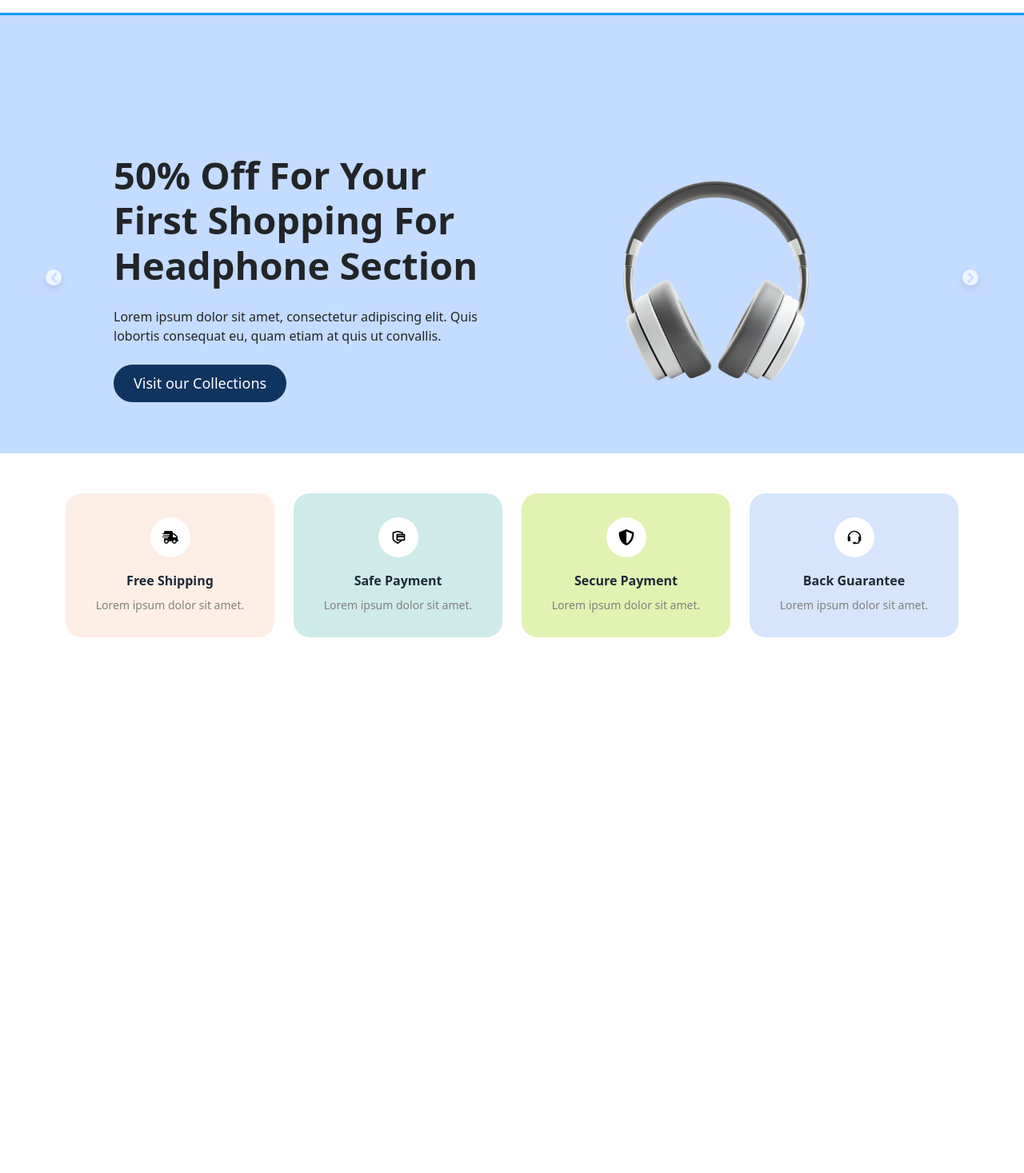
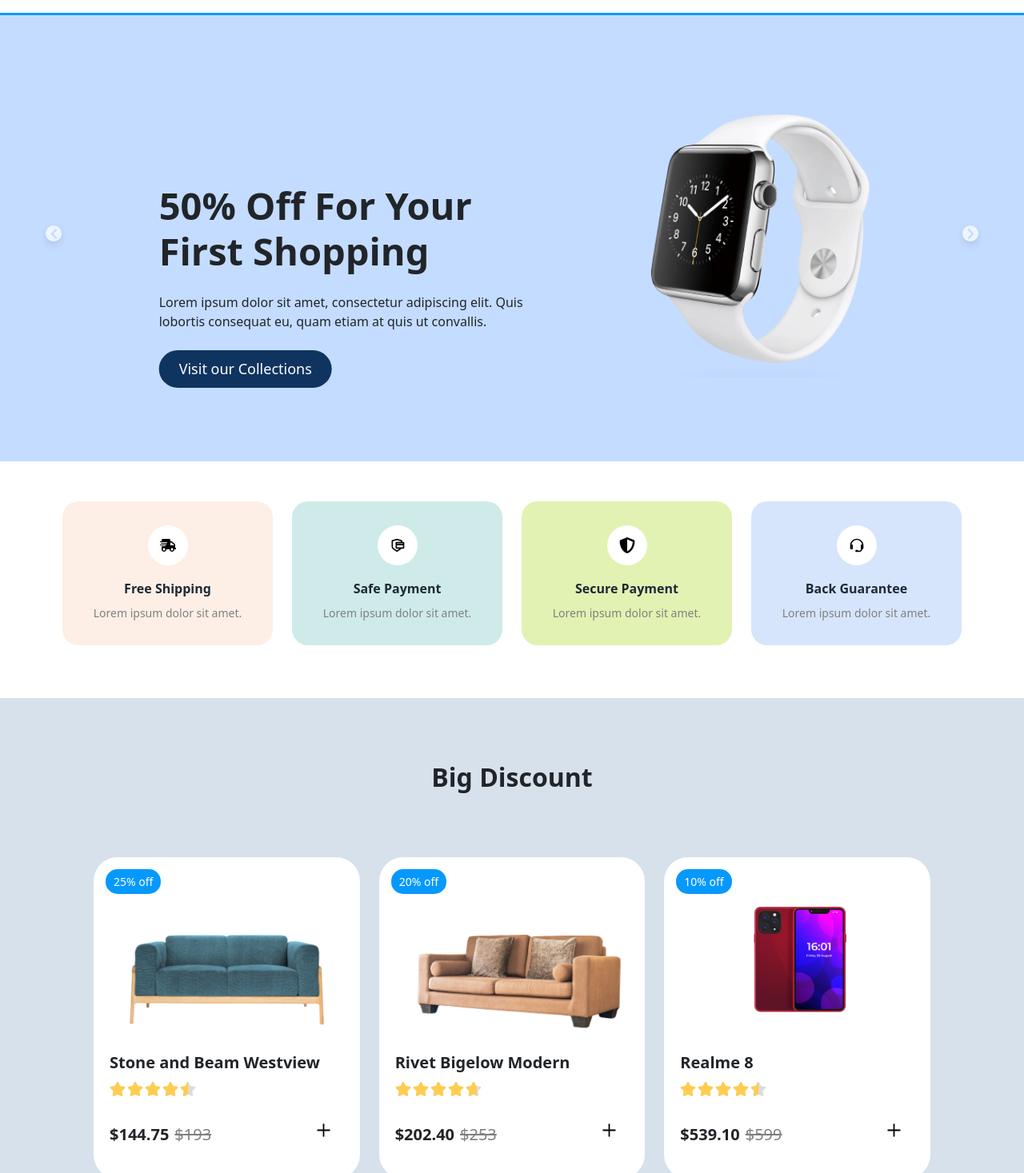
Before and after one commit to ahmedfraig/store, a React (Create React App) app: page / in a window 1280 px wide. Shown: the part 43-1510 px from the top of the page at 80% size. Before the commit the page ends 906 px from the top, so only its background shows below. Built offline with nearby package versions, Linux system fonts and the light colour scheme.

Commit message:
home page

```diff
--- a/src/App.css
+++ b/src/App.css
@@ -1,8 +1,16 @@
-.navElements .nav-link{
+.visible {
+  display: inline;
+}
+
+.hidden {
+  display: none;
+}
+
+.navElements .nav-link {
   font-size: 18px;
 }
 
-.hamburger-icon{
+.hamburger-icon {
   width: 30px;
   height: 25px;
   position: relative;
@@ -13,7 +21,7 @@
   z-index: 9999;
 }
 
-.hamburger-icon span{
+.hamburger-icon span {
   display: block;
   width: 100%;
   height: 3px;
@@ -38,14 +46,18 @@
 }
 
 .homeSlider {
-  background-color: #C4DCFF;
-  padding-top:140px;
-  padding-bottom: 20px;
+  background-color: #c4dcff;
+
   margin-top: 50px;
   position: relative;
 }
-.carouselSlider .slick-slide{
+.carouselSlider .slick-slide {
   padding: 0 60px;
+}
+
+.slider-row{
+    padding-top: 150px;
+  padding-bottom: 20px;
 }
 
 .custom-arrow {
@@ -54,7 +66,7 @@
   transform: translateY(-50%);
   width: 20px;
   height: 20px;
-  font-size:15px;
+  font-size: 15px;
   background-color: rgba(255, 255, 255, 0.7);
   border-radius: 50%;
   display: flex;
@@ -64,7 +76,7 @@
   cursor: pointer;
   z-index: 99;
   transition: all 0.3s ease;
-  color: #C4DCFF;
+  color: #c4dcff;
 }
 
 .custom-arrow:hover {
@@ -92,14 +104,13 @@
   font-weight: 630 !important;
 }
 
-.detail-box button{
+.detail-box button {
   border-radius: 30px;
-  background-color: #0F3460;
+  background-color: #0f3460;
   border: transparent;
   font-size: 18px;
   padding: 10px 25px;
 }
-
 
 /* Wrapper Section */
 .wrapper {
@@ -117,7 +128,7 @@
 
 .service-card:hover {
   transform: translateY(-5px);
-  box-shadow: 0 5px 15px rgba(0,0,0,0.1);
+  box-shadow: 0 5px 15px rgba(0, 0, 0, 0.1);
 }
 
 .service-card .icon {
@@ -147,3 +158,142 @@
   font-weight: 400;
   margin: 0;
 }
+
+  .slider-image-col {
+    padding-top:50px;
+}
+
+.sliderImage {
+  transform: translateY(-85px);
+}
+
+@media (max-width: 768px) {
+  .sliderImage {
+    transform: translateY(0);
+    margin-bottom: 20px;
+  }
+}
+
+.cart-num {
+  font-size: 0.6rem;
+  background-color: #0599FC;
+  position: absolute;
+  top: 0;
+  left: 17px;
+}
+
+.discount-productSection{
+  background-color: #D7E1EB;
+  padding-top: 80px;
+  padding-bottom: 60px;
+}
+
+.products-container{
+  max-width:1000px;
+  padding:0 47px !important;
+}
+
+@media(max-width: 991px) and (min-width: 576px){
+  .products-container{
+    padding:0 0px !important;
+  }
+}
+
+.product-item{
+  width: 100%;
+  border-radius:30px;
+  padding:20px;
+  padding-bottom: 35px;
+  transition: all 0.3s ease-out;
+  background-color: white;
+}
+
+
+.product-item:hover{
+  box-shadow: 0 5px 15px rgba(0, 0, 0, 0.1);
+  transform: scale(1.01);
+  box-shadow: inset 0 -4px 0 0 #0599FC;
+}
+
+.image-part{
+  position:relative;
+  margin-bottom:15px;
+}
+
+
+.discount-percent {
+  position: absolute;
+  top: -5px;
+  left: -5px;
+  background-color: #0599FC;
+  color: white;
+  padding: 5px 10px;
+  border-radius: 15px;
+  font-size: 14px;
+}
+
+.favorite-icon{
+  position: absolute;
+  top: -5px;
+  right: -5px;
+  padding: 5px 10px;
+  border-radius: 15px;
+  font-size: 27px;
+  display: flex;
+  align-items: center;
+  justify-content: center;
+  cursor: pointer;
+  display: none;
+}
+
+.product-item:hover .favorite-icon{
+  display: flex;
+}
+
+.product-image{
+  height:200px;
+  width: 100%;
+  object-fit:contain;
+  margin-top:10px;
+}
+
+.product-title{
+  font-size: 20px;
+  font-weight: 600;
+}
+
+.price{
+  font-size: 20px;
+  font-weight: 700;
+  margin-top: 10px;
+}
+
+.old-price{
+  text-decoration: line-through;
+  color: grey;
+  margin-left: 7px;
+  font-weight: 500;
+}
+
+.cart-add{
+  background-color: transparent;
+  border: none;
+  width:50px;
+  height:50px;
+  display: flex;
+  align-items: center;
+  justify-content: center;
+  font-size: 25px;
+  font-weight: 400;
+  border-radius: 50%;
+  padding:0;
+}
+
+.cart-add svg{
+  stroke-width: 1.7;
+}
+.cart-add:hover{
+  background-color: #0599FC;
+  color: white;
+  cursor: pointer;
+}
--- a/src/App.js
+++ b/src/App.js
@@ -1,16 +1,15 @@
-import './App.css';
-import React from 'react';
-import Navbar from './components/Navbar';
-import SliderHome from './components/Slider';
-import Wrapper from './components/Wrapper';
+import "./App.css";
+import React from "react";
 import "bootstrap/dist/css/bootstrap.min.css";
+import Navbar from "./components/Navbar";
+import Home from "./pages/Home";
+
 
 function App() {
   return (
     <div className="App">
       <Navbar />
-      <SliderHome />
-      <Wrapper />
+      <Home />
     </div>
   );
 }
--- a/src/components/Navbar.jsx
+++ b/src/components/Navbar.jsx
@@ -23,8 +23,7 @@ function NavBar() {
           <div className="position-relative" style={{ cursor: "pointer" }}>
             <FaShoppingCart size={20} />
             <span
-              className="position-absolute top-0 start-80 translate-middle badge rounded-pill"
-              style={{ fontSize: "0.6rem", backgroundColor: "#0599FC" }}
+              className="translate-middle badge rounded-pill cart-num"
             >
               2
             </span>
--- /dev/null
+++ b/src/components/Product.jsx
@@ -0,0 +1,105 @@
+import React, { useState } from "react";
+import { Col } from "react-bootstrap";
+import { FaStar, FaHeart, FaRegHeart } from "react-icons/fa";
+import { FiPlus } from "react-icons/fi";
+import "../App.css";
+
+const Product = ({ title, productItems }) => {
+  const [liked, setLiked] = useState(false);
+  return (
+    <>
+      {productItems.map((productItem) => {
+        return (
+          <Col
+            md={4}
+            sm={6}
+            xs={12}
+            className="product mtop d-flex justify-content-center"
+            key={productItem.id}
+          >
+            <div className="product-item">
+              <div className="image-part">
+                <img
+                  className="product-image"
+                  src={productItem.imgUrl}
+                  alt={productItem.title}
+                />
+                <div
+                  className={`discount-percent ${productItem.discount > 0 ? "visible" : "hidden"}`}
+                >
+                  {productItem.discount}% off
+                </div>
+                <div className="favorite-icon" onClick={() => setLiked(!liked)}>
+                  {liked ? (
+                    <FaHeart style={{ color: "red" }} />
+                  ) : (
+                    <FaRegHeart />
+                  )}
+                </div>
+              </div>
+              <div className="product-details">
+                <h3 className="product-title">{productItem.productName}</h3>
+                <div className="rate">
+                  {Array.from({ length: 5 }, (_, index) => {
+                    let percent = (productItem.avgRating - index) * 100;
+                    percent = Math.min(100, Math.max(0, percent));
+                    return (
+                      <div
+                        key={index}
+                        style={{
+                          position: "relative",
+                          display: "inline-block",
+                          marginRight: "2px",
+                        }}
+                      >
+                        <FaStar
+                          style={{ color: "#dcdcdc", fontSize: "20px" }}
+                        />
+
+                        <div
+                          style={{
+                            position: "absolute",
+                            top: 0,
+                            left: 0,
+                            width: `${percent}%`,
+                            overflow: "hidden",
+                            whiteSpace: "nowrap",
+                          }}
+                        >
+                          <FaStar
+                            style={{ color: "#ffcd4e", fontSize: "20px" }}
+                          />
+                        </div>
+                      </div>
+                    );
+                  })}
+                </div>
+                <div className="price-cart d-flex align-items-center justify-content-between mt-3">
+                  <div className="price">
+                    <span className="new-price">
+                      $
+                      {(
+                        productItem.price -
+                        (productItem.price * productItem.discount) / 100
+                      ).toFixed(2)}
+                    </span>
+                    <span
+                      className={`old-price ${productItem.discount > 0 ? "visible" : "hidden"}`}
+                    >
+                      ${productItem.price}
+                    </span>
+                  </div>
+                  <button className="cart-add">
+                    <FiPlus />
+                  </button>
+                </div>
+              </div>
+            </div>
+          </Col>
+        );
+      })}
+    </>
+  );
+};
+
+export default Product;
--- a/src/components/Slider.jsx
+++ b/src/components/Slider.jsx
@@ -44,7 +44,7 @@ const SliderHome = () => {
           {SliderData.map((value) => {
             return (
               <div key={value.id}>
-                <Row className="d-flex align-items-center" style={{ minHeight: "400px" }}>
+                <Row className="d-flex align-items-center slider-row" style={{ minHeight: "400px" }}>
 
                   <Col md={6}>
                     <div className="detail-box">
@@ -56,9 +56,9 @@ const SliderHome = () => {
                     </div>
                   </Col>
 
-                  <Col md={6} className="text-center">
+                  <Col md={6} className="text-center slider-image-col">
                     <img
-                      className="img-fluid"
+                      className="img-fluid sliderImage"
                       src={value.cover}
                       alt={value.title}
                       style={{ maxHeight: "350px", objectFit: "contain", margin: "0 auto" }}
--- a/src/components/Wrapper.jsx
+++ b/src/components/Wrapper.jsx
@@ -6,7 +6,7 @@ import "../App.css";
 const Wrapper = () => {
   return (
     <section className="wrapper background">
-      <Container>
+      <Container className="px-sm-2 px-5">
         <Row>
           {serviceData.map((val, index) => {
             return (
--- /dev/null
+++ b/src/pages/Home.jsx
@@ -0,0 +1,39 @@
+import "../App.css";
+import React from "react";
+import SliderHome from "../components/Slider";
+import Wrapper from "../components/Wrapper";
+import ProductCard from "../components/Product";
+import { products } from "../utils/products";
+import { Container, Row } from "react-bootstrap";
+
+const Home = () => {
+  const productItems = products.filter((item) => item.discount > 0);
+  return (
+    <>
+      <SliderHome />
+      <Wrapper />
+      <section className="discount-productSection">
+        <Container className="products-container">
+          <div className="heading d-flex justify-content-center mb-5">
+            <h2 className="fw-bold">Big Discount</h2>
+          </div>
+          <Row className="mt-4 mb-4 row-section g-4">
+            <ProductCard productItems={productItems} />
+          </Row>
+        </Container>
+      </section>
+      <section className="newArrivalsProducts">
+        <Container className="products-container">
+          <div className="heading d-flex justify-content-center mb-5">
+            <h2 className="fw-bold">New Arrivals</h2>
+          </div>
+          <Row className="mt-4 mb-4 row-section g-4">
+            <ProductCard productItems={products} />
+          </Row>
+        </Container>
+      </section>
+    </>
+  );
+};
+
+export default Home;
```
Also changed, not shown: src/assets/img/phone-04.png (added), src/assets/img/products/watch-07.png.
